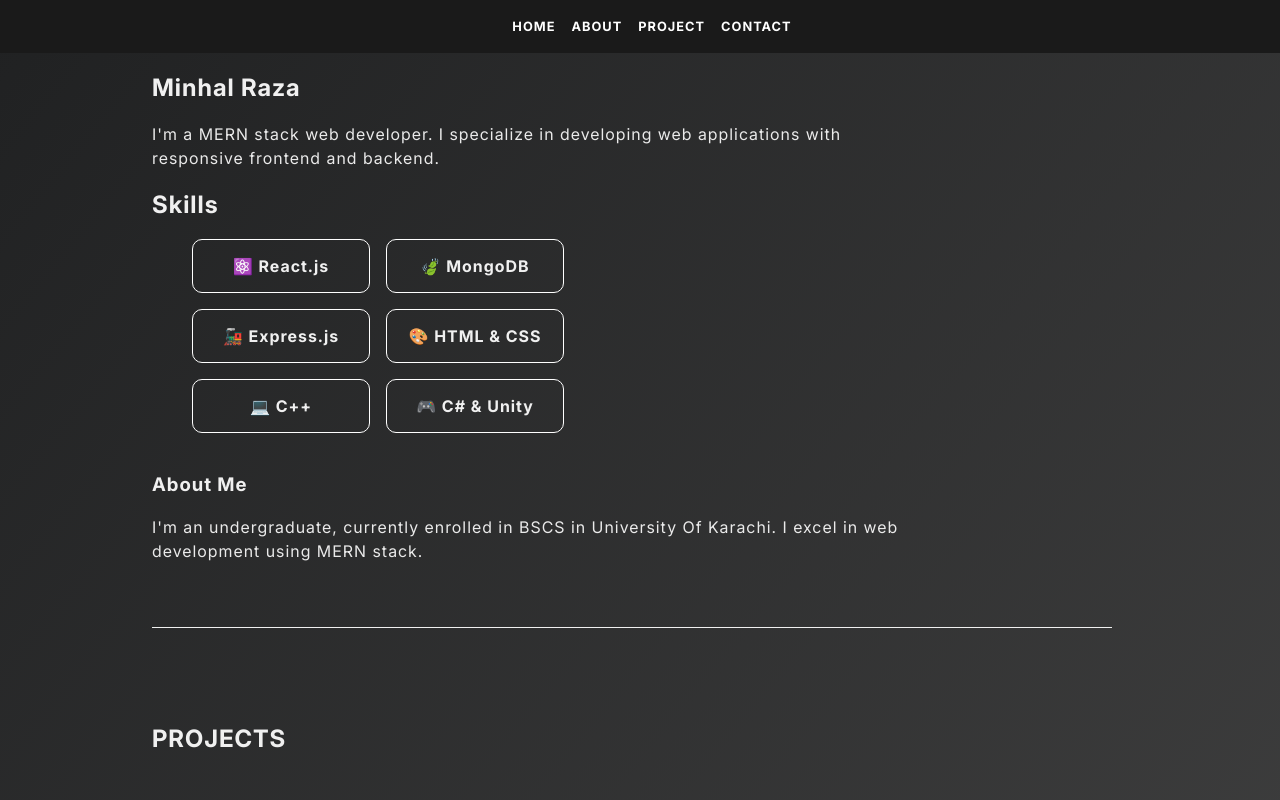
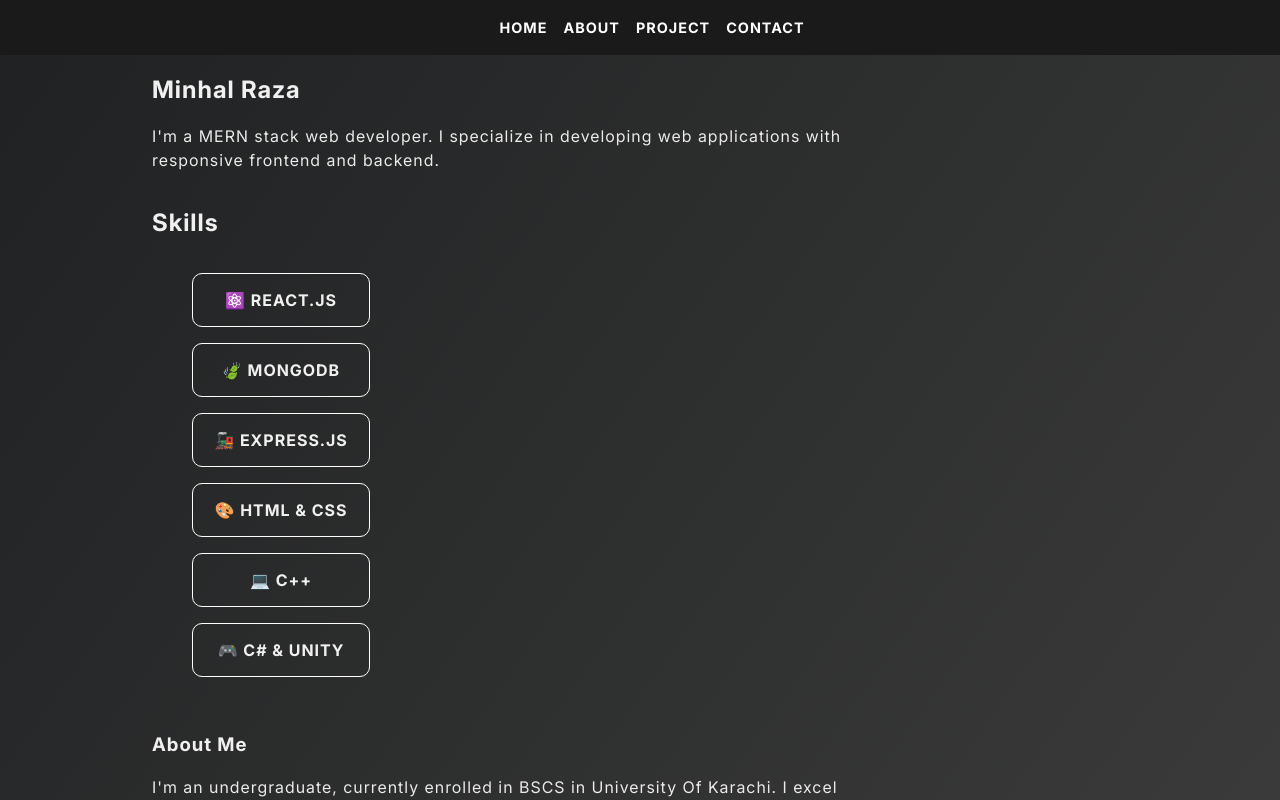
Before and after one commit to Solid09/portfolioWeb, a React (Vite) app: page / in a window 1280 px wide. Shown: the top 800 px of the page. Built offline with nearby package versions, Linux system fonts and the light colour scheme.

Commit message:
finishing v11

```diff
--- a/src/App.jsx
+++ b/src/App.jsx
@@ -40,8 +40,8 @@ function App() {
                   "MongoDB",
                 ]}
                 liveLink="https://amazonclone99999.netlify.app/"
-                frontendGithubLink="https://github.com/Solid09/AmazonClone-Frontend"
-                backendGithubLink="https://github.com/Solid09/AmazonClone-Backend"
+                frontendGithubLink="https://github.com/minhalraza-09/AmazonClone-Frontend"
+                backendGithubLink="https://github.com/minhalraza-09/AmazonClone-Backend"
               />
             }
           />
--- a/src/components/header/header.css
+++ b/src/components/header/header.css
@@ -15,6 +15,6 @@
 .header__name a{
    text-decoration: none;
    color: #FFFFFF;
-   font-size: .8rem;
+   font-size: .9rem;
    font-weight: bolder;
 }
--- a/src/components/mainPage/home.css
+++ b/src/components/mainPage/home.css
@@ -18,6 +18,76 @@
   }
 }
 
+.about ul {
+  width: 300px;
+  height: auto;
+}
+
+.about_skills li {
+  border: 1px solid rgb(255, 255, 255);
+  font-size: 1rem;
+  text-align: center;
+  text-transform: uppercase;
+  animation: fadeIn 0.5s linear;
+  animation-fill-mode: both;
+}
+
+.about_skills li:nth-child(1) {
+  animation-delay: 0.5s;
+}
+.about_skills li:nth-child(2) {
+  animation-delay: 0.75s;
+}
+.about_skills li:nth-child(3) {
+  animation-delay: 1s;
+}
+.about_skills li:nth-child(4) {
+  animation-delay: 1.25s;
+}
+.about_skills li:nth-child(5) {
+  animation-delay: 1.5s;
+}
+.about_skills li:nth-child(6) {
+  animation-delay: 1.75s;
+}
+
+@-webkit-keyframes fadeIn {
+  0% {
+    opacity: 0;
+    top: 100px;
+  }
+  75% {
+    opacity: 0.5;
+    top: 0px;
+  }
+  100% {
+    opacity: 1;
+  }
+}
+
+@keyframes fadeIn {
+  0% {
+    opacity: 0;
+    top: 100px;
+  }
+  75% {
+    opacity: 0.5;
+    top: 0px;
+  }
+  100% {
+    opacity: 1;
+  }
+}
+
+
+.about {
+  height: auto;
+  display: flex;
+  flex-direction: column;
+  justify-content: center;
+  gap: 0;
+  margin: 0;
+}
 .about_skills {
   display: flex;
   flex-direction: row;
--- a/src/components/mainPage/home.jsx
+++ b/src/components/mainPage/home.jsx
@@ -9,7 +9,7 @@ function home() {
       <section id="about">
         <div className="about">
           <h1>Minhal Raza</h1>
-          <p style={{ maxWidth: "700px" }}>
+          <p style={{ maxWidth: "700px", marginTop:"0" }}>
             I'm a MERN stack web developer. I specialize in developing web
             applications with responsive frontend and backend.
           </p>
@@ -25,7 +25,7 @@ function home() {
             </strong>
           </ul>
           <h3 style={{marginTop:"2.5rem"}}>About Me</h3>
-          <p>
+          <p style={{marginTop:"0", maxWidth: "700px"}}>
             I'm an undergraduate, currently enrolled in BSCS in University Of
             Karachi. I excel in web development using MERN stack.
           </p>
```
